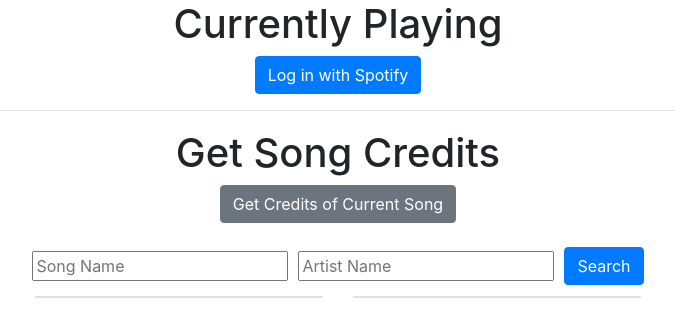
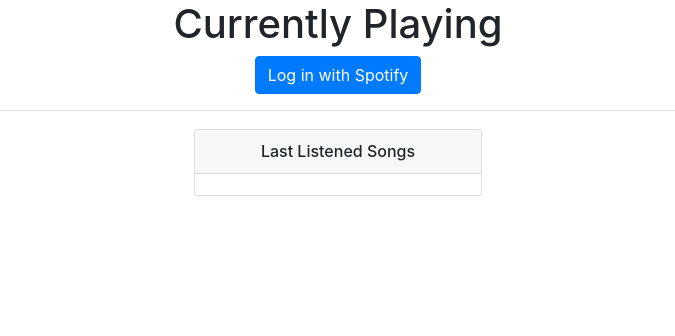
Before and after one commit to itskpalusa/npc, a React (Create React App) app: page / in a window 1280 px wide. Shown: the top 336 px of the page, without its empty margins (302-977 px from the left). Built offline with nearby package versions, Linux system fonts and the light colour scheme.

Commit message:
import currentPlayingCredits and History as seperate components

```diff
--- a/src/App.js
+++ b/src/App.js
@@ -3,7 +3,8 @@ import axios from "axios";
 
 import SpotifyPlayer from "./components/SpotifyPlayer";
 import GeniusCredits from "./components/GeniusCredits";
-
+import CurrentlyPlayingCredits from "./components/CurrentlyPlayingCredits";
+import History from "./components/History";
 const App = () => {
 	const [accessToken, setAccessToken] = useState("");
 	const [currentSong, setCurrentSong] = useState(null);
@@ -49,7 +50,7 @@ const App = () => {
 		const clientId = "100c1e60363c4829906eff1efa932728";
 		const redirectUri = encodeURIComponent("http://localhost:3000/callback");
 		const scopes = encodeURIComponent(
-			"user-read-private user-read-email user-read-currently-playing",
+			"user-read-private user-read-email user-read-currently-playing user-read-recently-played",
 		);
 
 		const authUrl = `https://accounts.spotify.com/authorize?client_id=${clientId}&response_type=code&redirect_uri=${redirectUri}&scope=${scopes}`;
@@ -68,10 +69,14 @@ const App = () => {
 				</div>
 				<div>
 					{accessToken ? (
-						<SpotifyPlayer
-							accessToken={accessToken}
-							onSongChange={handleSongChange}
-						/>
+						<div>
+							<SpotifyPlayer
+								accessToken={accessToken}
+								onSongChange={handleSongChange}
+							/>
+
+							<CurrentlyPlayingCredits currentSong={currentSong} />
+						</div>
 					) : (
 						<div
 							style={{
@@ -88,11 +93,7 @@ const App = () => {
 				</div>
 			</div>
 			<hr style={{width: "75%", height: "2px", color: "black"}}></hr>
-
-			<div className="text-center">
-				<h1>Get Song Credits</h1>
-				<GeniusCredits currentSong={currentSong} />
-			</div>
+			<History accessToken={accessToken} />
 		</div>
 	);
 };
```
